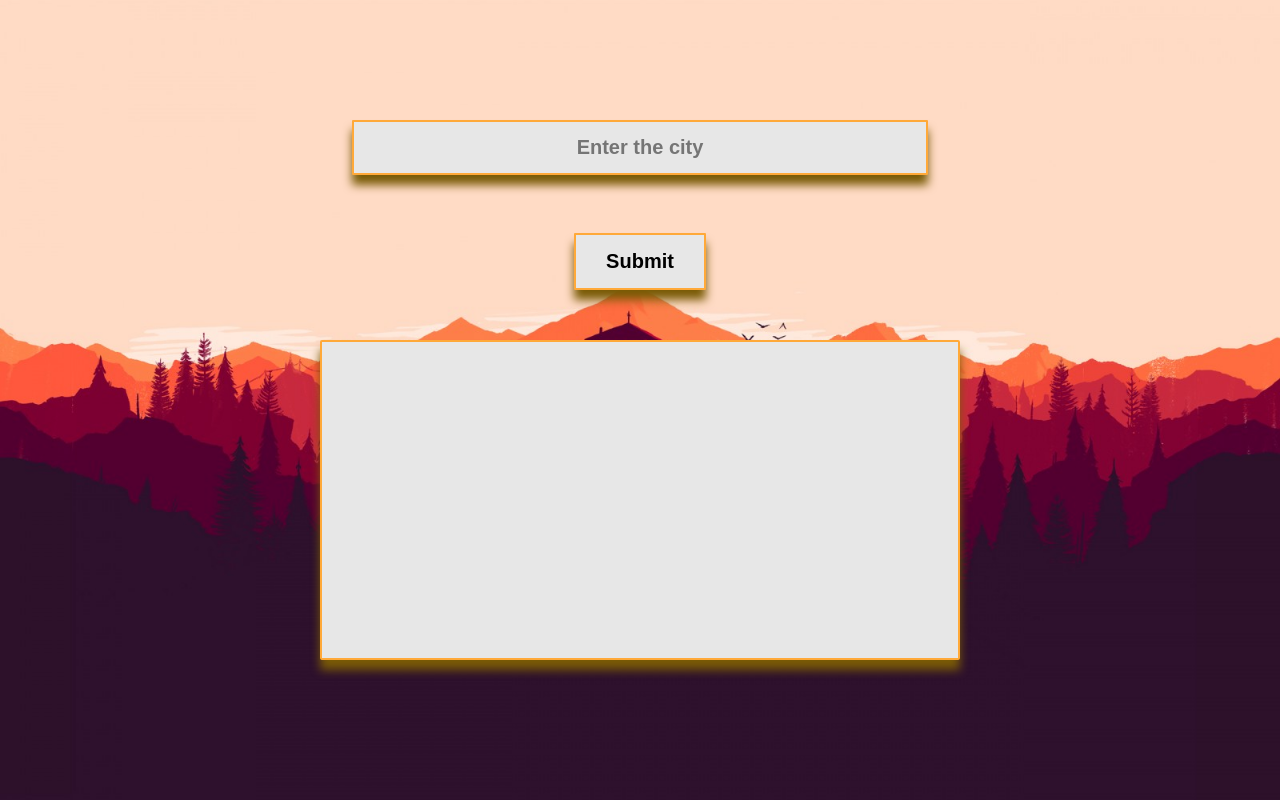
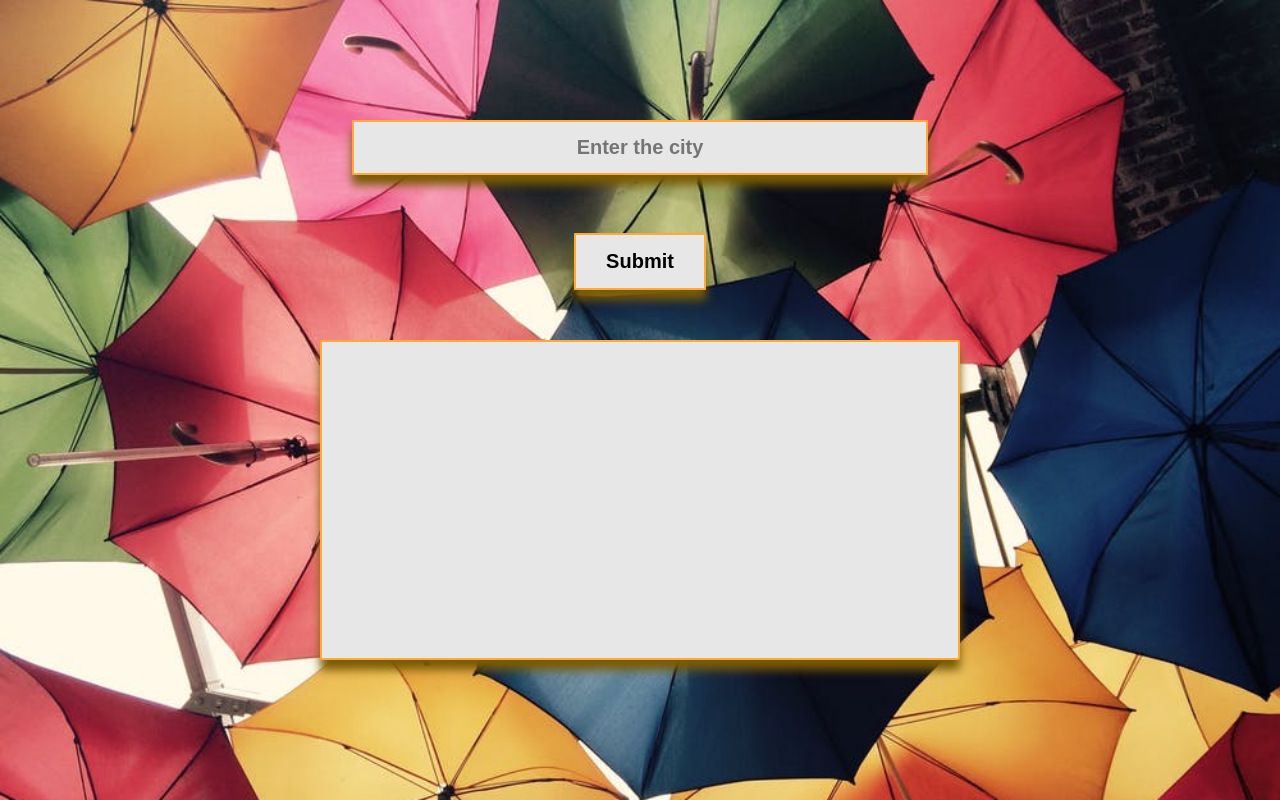
Before and after one commit to prakashshubham13/weather, a plain HTML site: page index.html in a window 1280 px wide. Drawn offline with Linux system fonts and the light colour scheme.

Commit message:
Update main.css

```diff
--- a/main.css
+++ b/main.css
@@ -7,7 +7,7 @@
   body{
     font-family: "Nunito",sans-serif;
     background: #ffffff;
-    background: url(bg.jpg);
+    background: url(123.png);
     background-size: cover;
     background-repeat: no-repeat;
   }
```
